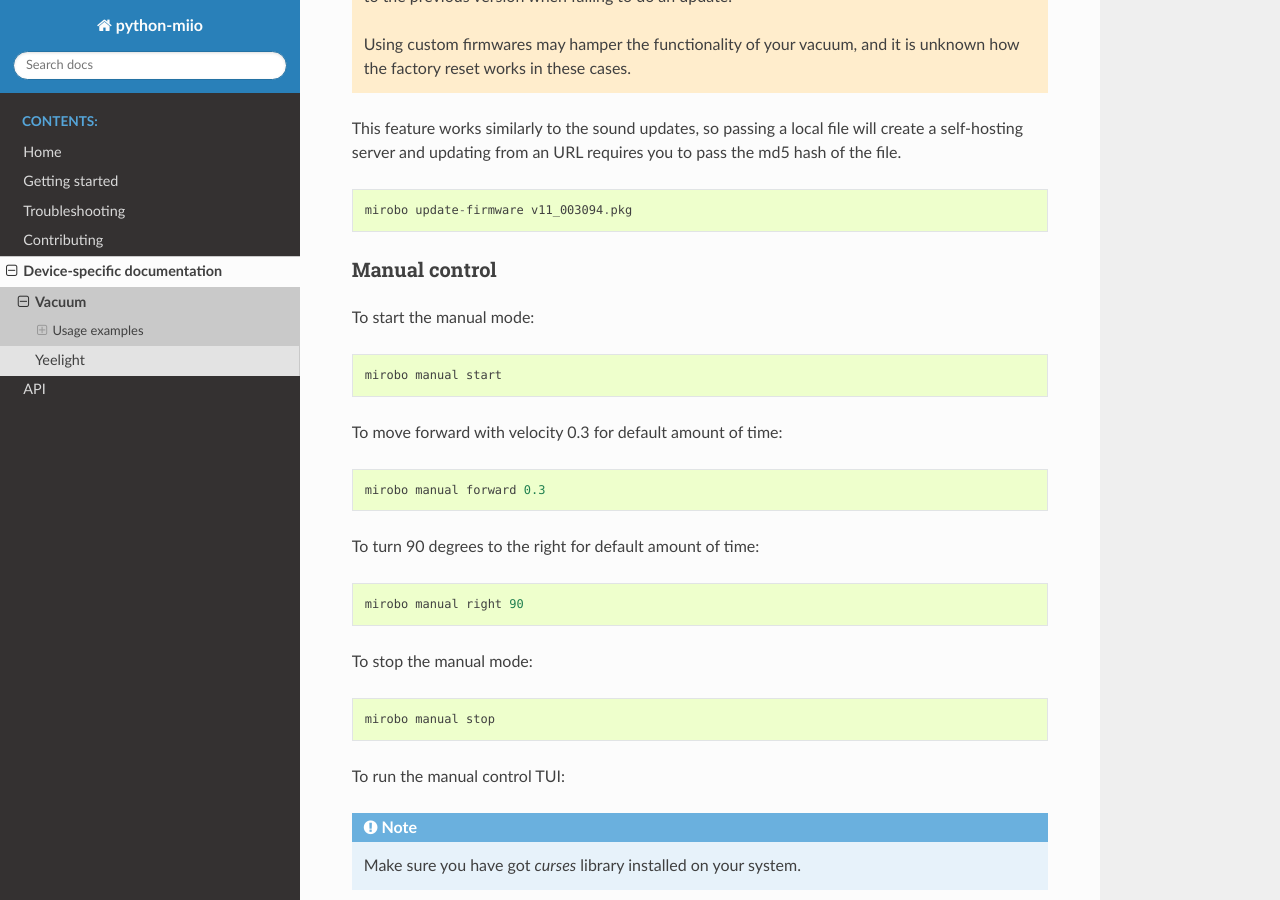
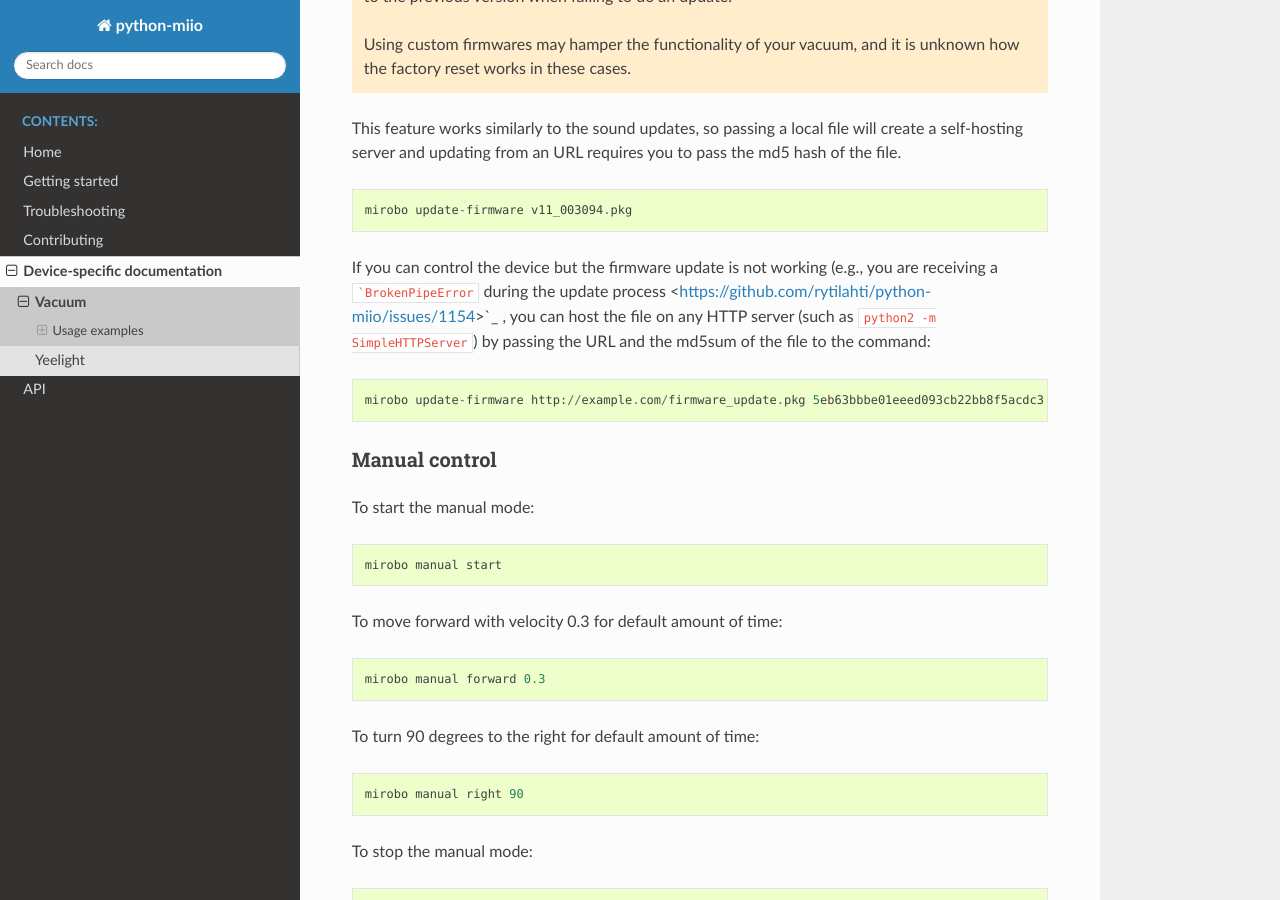
Before and after one commit to rytilahti/python-miio, a Sphinx documentation site: the page built from docs/device_docs/vacuum.rst, in a window 1280 px wide and 900 px high, scrolled down 3384 px. Built offline with Sphinx 7.4.7 and the Read the Docs theme 2.0.0, drawn with Linux system fonts in a browser that asks for light colours; pages that are not in the unit, such as notebooks, are missing from menus.

Commit message:
Docs: Add workaround for file upload failure (#1155)
* Docs: Add workaround for file upload failure

* reword

Co-authored-by: Teemu R <tpr@iki.fi>

````diff
--- a/docs/device_docs/vacuum.rst
+++ b/docs/device_docs/vacuum.rst
@@ -190,6 +190,13 @@
 
     mirobo update-firmware v11_003094.pkg
 
+If you can control the device but the firmware update is not working (e.g., you are receiving a ```BrokenPipeError`` during the update process <https://github.com/rytilahti/python-miio/issues/1154>`_ , you can host the file on any HTTP server (such as ``python2 -m SimpleHTTPServer``) by passing the URL and the md5sum of the file to the command:
+
+::
+
+    mirobo update-firmware http://example.com/firmware_update.pkg 5eb63bbbe01eeed093cb22bb8f5acdc3
+
+
 Manual control
 ~~~~~~~~~~~~~~
 
````
